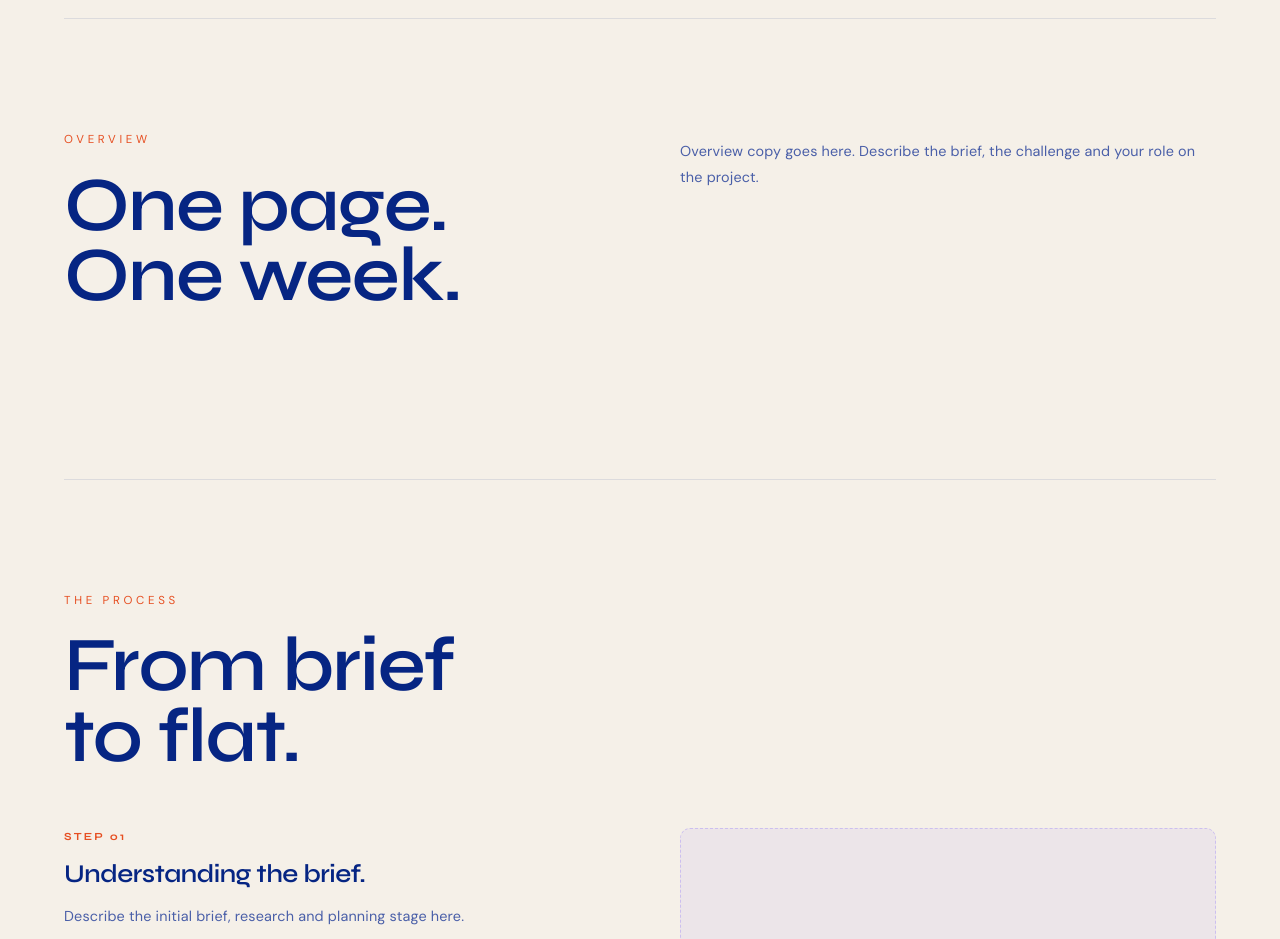
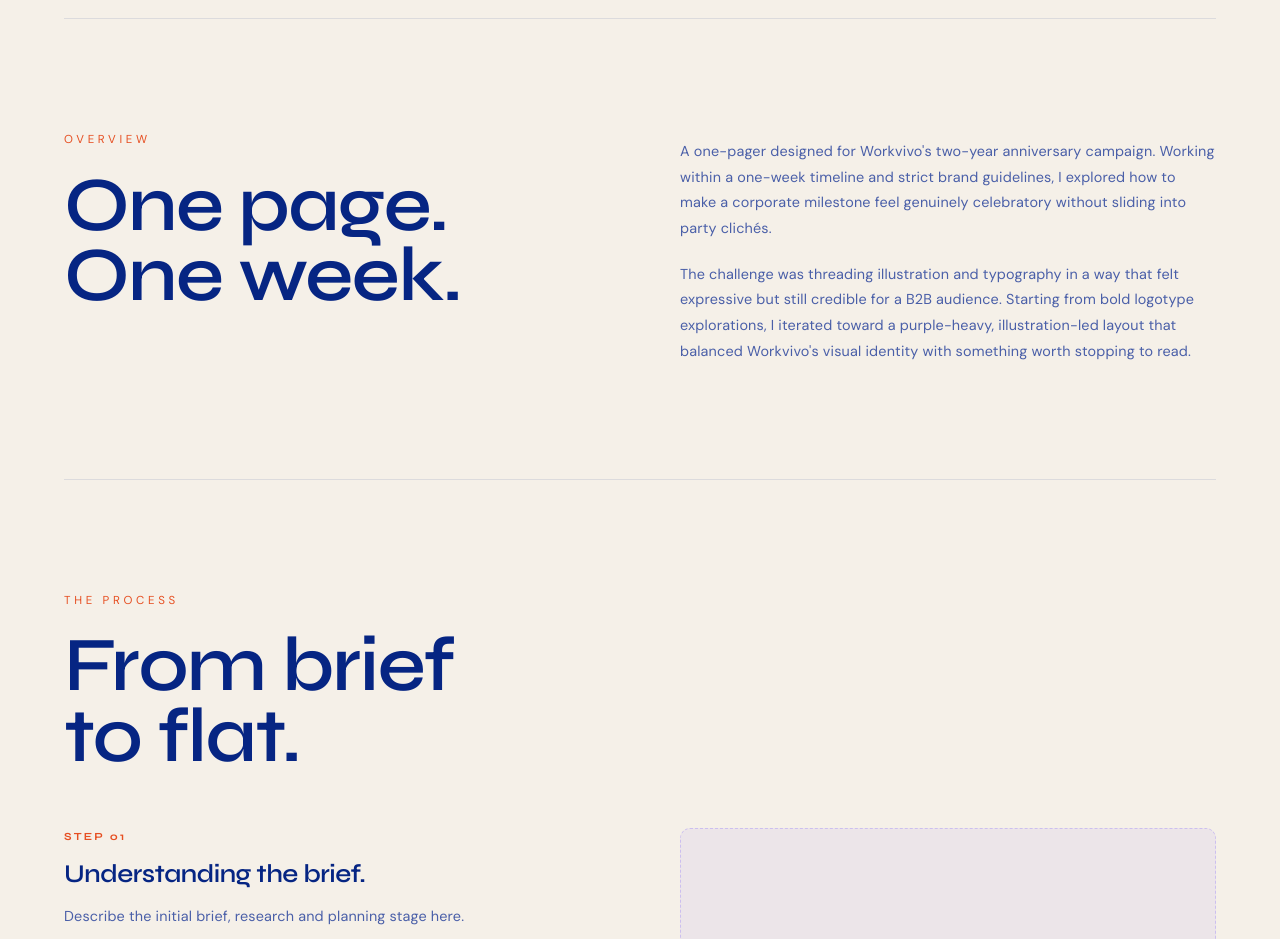
Before and after one commit to DrewPenkert/DrewPenkert.github.io, a React (Vite) app: page /workvivo in a window 1280 px wide. Shown: the part 1740-2679 px from the top of the page. Built offline with nearby package versions, Linux system fonts and the light colour scheme.

Commit message:
Add Workvivo overview copy

```diff
--- a/src/WorkvivoCaseStudy.jsx
+++ b/src/WorkvivoCaseStudy.jsx
@@ -112,7 +112,10 @@ export default function WorkvivoCaseStudy() {
             </div>
             <div className="cs-intro-body">
               <p className="cs-reveal">
-                Overview copy goes here. Describe the brief, the challenge and your role on the project.
+                A one-pager designed for Workvivo's two-year anniversary campaign. Working within a one-week timeline and strict brand guidelines, I explored how to make a corporate milestone feel genuinely celebratory without sliding into party clichés.
+              </p>
+              <p className="cs-reveal">
+                The challenge was threading illustration and typography in a way that felt expressive but still credible for a B2B audience. Starting from bold logotype explorations, I iterated toward a purple-heavy, illustration-led layout that balanced Workvivo's visual identity with something worth stopping to read.
               </p>
             </div>
           </div>
```
